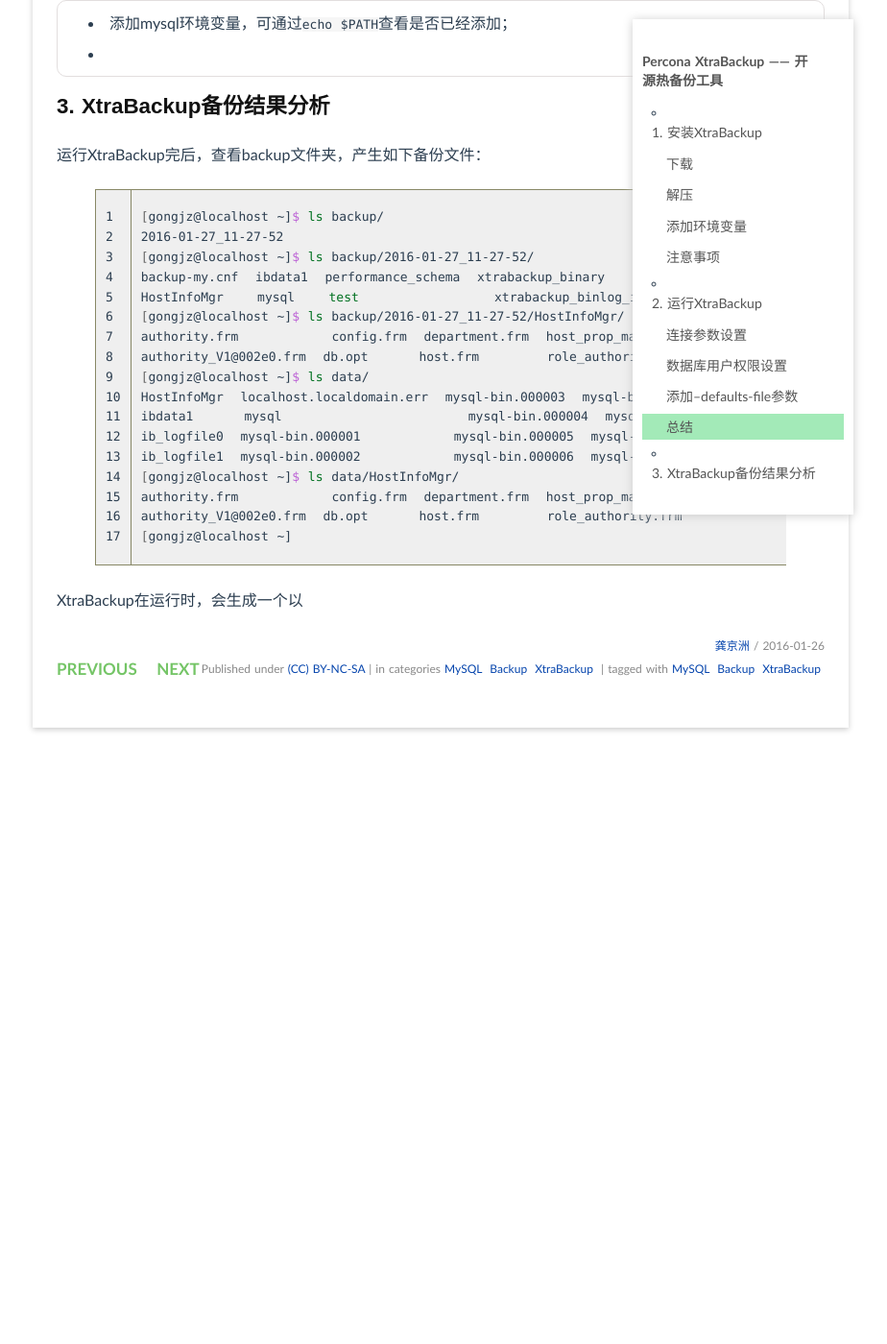
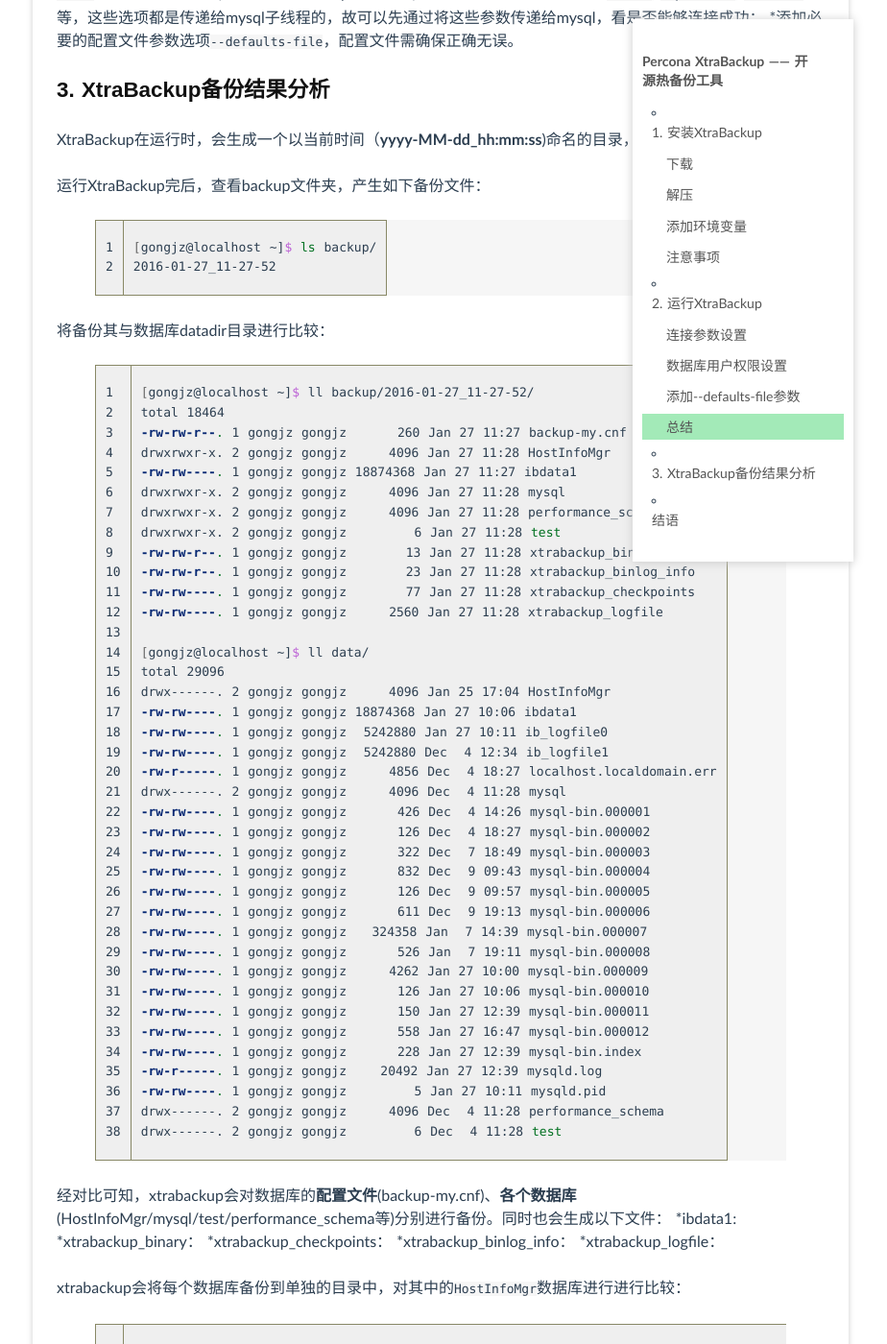
Before and after one commit to jzoe/post, a Jekyll site: the page built from _posts/2016-01-26-percona-xtrabackup.md, in a window 1280 px wide and 1400 px high, scrolled down 9080 px. Shown: the whole window at 96% size, without its empty margins (181-1105 px from the left). Built offline with Jekyll 4.4.1, drawn with Linux system fonts in a browser that asks for light colours; Markdown is read by kramdown in place of the engine named in the settings; comment, search, counter and statistics services are not loaded; before the commit the page ends 9852 px from its top, so only the background shows below that; some of the changed text lies outside the part shown.

Commit message:
end of post
tags: verson 1.0

```diff
--- a/_posts/2016-01-26-percona-xtrabackup.md
+++ b/_posts/2016-01-26-percona-xtrabackup.md
@@ -8,6 +8,7 @@
 [XtraBackup][1]是Percona公司开源的mysql热备份工具，它在备份期间无需锁定我们的数据库，是一个非常强大而实用的工具。
 
 XtraBackup直接读取主机的数据库文件，而不是通过mysql server。但我们能通过把其它机器的磁盘空间挂载在数据库所在的主机上，并指定该磁盘空间作为目标目录。
+
 
 ## 1. 安装XtraBackup
 ### 下载
@@ -202,7 +203,7 @@
 [gongjz@localhost ~]$
 {% endhighlight bash %}
 
-### 添加--defaults-file参数
+### 添加`--defaults-file`参数
 
 在配置好环境变量后，运行时报如下错误：
 {% highlight bash linenos %}
@@ -382,34 +383,87 @@
 {% endhighlight bash %}
 
 ### 总结
-要想顺利运行，需根据不同的环境，配置不同的参数，一下几点需特别注意：
-* 添加mysql环境变量，可通过`echo $PATH`查看是否已经添加；
-*
+要想顺利运行，需根据不同的环境，配置不同的参数，以下几点需特别注意：
+*添加mysql环境变量，可通过`echo $PATH`查看是否已经添加；
+*添加xtrabackup环境变量；
+*添加必要的连接参数选项`--user`, `--password`, `--socket`等，这些选项都是传递给mysql子线程的，故可以先通过将这些参数传递给mysql，看是否能够连接成功；
+*添加必要的配置文件参数选项`--defaults-file`，配置文件需确保正确无误。
+
 
 ## 3. XtraBackup备份结果分析
+
+XtraBackup在运行时，会生成一个以当前时间（**yyyy-MM-dd_hh:mm:ss**)命名的目录，用于保存此次备份的数据。
+
 运行XtraBackup完后，查看backup文件夹，产生如下备份文件：
-
 {% highlight bash linenos %}
 [gongjz@localhost ~]$ ls backup/
 2016-01-27_11-27-52
-[gongjz@localhost ~]$ ls backup/2016-01-27_11-27-52/
-backup-my.cnf  ibdata1  performance_schema  xtrabackup_binary       xtrabackup_checkpoints
-HostInfoMgr    mysql    test                xtrabackup_binlog_info  xtrabackup_logfile
+{% endhighlight bash %}
+
+将备份其与数据库datadir目录进行比较：
+{% highlight bash linenos %}
+[gongjz@localhost ~]$ ll backup/2016-01-27_11-27-52/
+total 18464
+-rw-rw-r--. 1 gongjz gongjz      260 Jan 27 11:27 backup-my.cnf
+drwxrwxr-x. 2 gongjz gongjz     4096 Jan 27 11:28 HostInfoMgr
+-rw-rw----. 1 gongjz gongjz 18874368 Jan 27 11:27 ibdata1
+drwxrwxr-x. 2 gongjz gongjz     4096 Jan 27 11:28 mysql
+drwxrwxr-x. 2 gongjz gongjz     4096 Jan 27 11:28 performance_schema
+drwxrwxr-x. 2 gongjz gongjz        6 Jan 27 11:28 test
+-rw-rw-r--. 1 gongjz gongjz       13 Jan 27 11:28 xtrabackup_binary
+-rw-rw-r--. 1 gongjz gongjz       23 Jan 27 11:28 xtrabackup_binlog_info
+-rw-rw----. 1 gongjz gongjz       77 Jan 27 11:28 xtrabackup_checkpoints
+-rw-rw----. 1 gongjz gongjz     2560 Jan 27 11:28 xtrabackup_logfile
+
+[gongjz@localhost ~]$ ll data/
+total 29096
+drwx------. 2 gongjz gongjz     4096 Jan 25 17:04 HostInfoMgr
+-rw-rw----. 1 gongjz gongjz 18874368 Jan 27 10:06 ibdata1
+-rw-rw----. 1 gongjz gongjz  5242880 Jan 27 10:11 ib_logfile0
+-rw-rw----. 1 gongjz gongjz  5242880 Dec  4 12:34 ib_logfile1
+-rw-r-----. 1 gongjz gongjz     4856 Dec  4 18:27 localhost.localdomain.err
+drwx------. 2 gongjz gongjz     4096 Dec  4 11:28 mysql
+-rw-rw----. 1 gongjz gongjz      426 Dec  4 14:26 mysql-bin.000001
+-rw-rw----. 1 gongjz gongjz      126 Dec  4 18:27 mysql-bin.000002
+-rw-rw----. 1 gongjz gongjz      322 Dec  7 18:49 mysql-bin.000003
+-rw-rw----. 1 gongjz gongjz      832 Dec  9 09:43 mysql-bin.000004
+-rw-rw----. 1 gongjz gongjz      126 Dec  9 09:57 mysql-bin.000005
+-rw-rw----. 1 gongjz gongjz      611 Dec  9 19:13 mysql-bin.000006
+-rw-rw----. 1 gongjz gongjz   324358 Jan  7 14:39 mysql-bin.000007
+-rw-rw----. 1 gongjz gongjz      526 Jan  7 19:11 mysql-bin.000008
+-rw-rw----. 1 gongjz gongjz     4262 Jan 27 10:00 mysql-bin.000009
+-rw-rw----. 1 gongjz gongjz      126 Jan 27 10:06 mysql-bin.000010
+-rw-rw----. 1 gongjz gongjz      150 Jan 27 12:39 mysql-bin.000011
+-rw-rw----. 1 gongjz gongjz      558 Jan 27 16:47 mysql-bin.000012
+-rw-rw----. 1 gongjz gongjz      228 Jan 27 12:39 mysql-bin.index
+-rw-r-----. 1 gongjz gongjz    20492 Jan 27 12:39 mysqld.log
+-rw-rw----. 1 gongjz gongjz        5 Jan 27 10:11 mysqld.pid
+drwx------. 2 gongjz gongjz     4096 Dec  4 11:28 performance_schema
+drwx------. 2 gongjz gongjz        6 Dec  4 11:28 test
+{% endhighlight bash %}
+
+经对比可知，xtrabackup会对数据库的**配置文件**(backup-my.cnf)、**各个数据库**(HostInfoMgr/mysql/test/performance_schema等)分别进行备份。同时也会生成以下文件：
+*ibdata1:
+*xtrabackup_binary：
+*xtrabackup_checkpoints：
+*xtrabackup_binlog_info：
+*xtrabackup_logfile：
+
+xtrabackup会将每个数据库备份到单独的目录中，对其中的`HostInfoMgr`数据库进行进行比较：
+{% highlight bash linenos %}
 [gongjz@localhost ~]$ ls backup/2016-01-27_11-27-52/HostInfoMgr/
 authority.frm           config.frm  department.frm  host_prop_map.frm   sys_user.frm
 authority_V1@002e0.frm  db.opt      host.frm        role_authority.frm
-[gongjz@localhost ~]$ ls data/
-HostInfoMgr  localhost.localdomain.err  mysql-bin.000003  mysql-bin.000007  mysql-bin.000011  performance_schema
-ibdata1      mysql                      mysql-bin.000004  mysql-bin.000008  mysql-bin.index   test
-ib_logfile0  mysql-bin.000001           mysql-bin.000005  mysql-bin.000009  mysqld.log
-ib_logfile1  mysql-bin.000002           mysql-bin.000006  mysql-bin.000010  mysqld.pid
+
 [gongjz@localhost ~]$ ls data/HostInfoMgr/
 authority.frm           config.frm  department.frm  host_prop_map.frm   sys_user.frm
 authority_V1@002e0.frm  db.opt      host.frm        role_authority.frm
-[gongjz@localhost ~]
 {% endhighlight bash %}
 
-XtraBackup在运行时，会生成一个以
+可知xtrapbackup实际上对数据库进行了物理备份，将原数据库中的文件复制到备份文件夹中。
+
+## 结语
+在wish哥的指导下，今天才刚开始接触xtrabackup工具，对其了解非常肤浅，待后续继续学习，再修改本文中不足与错误之处。
 
 
 
```
Also changed, not shown: other parts of _posts/2016-01-26-percona-xtrabackup.md (+1 -1 lines).
